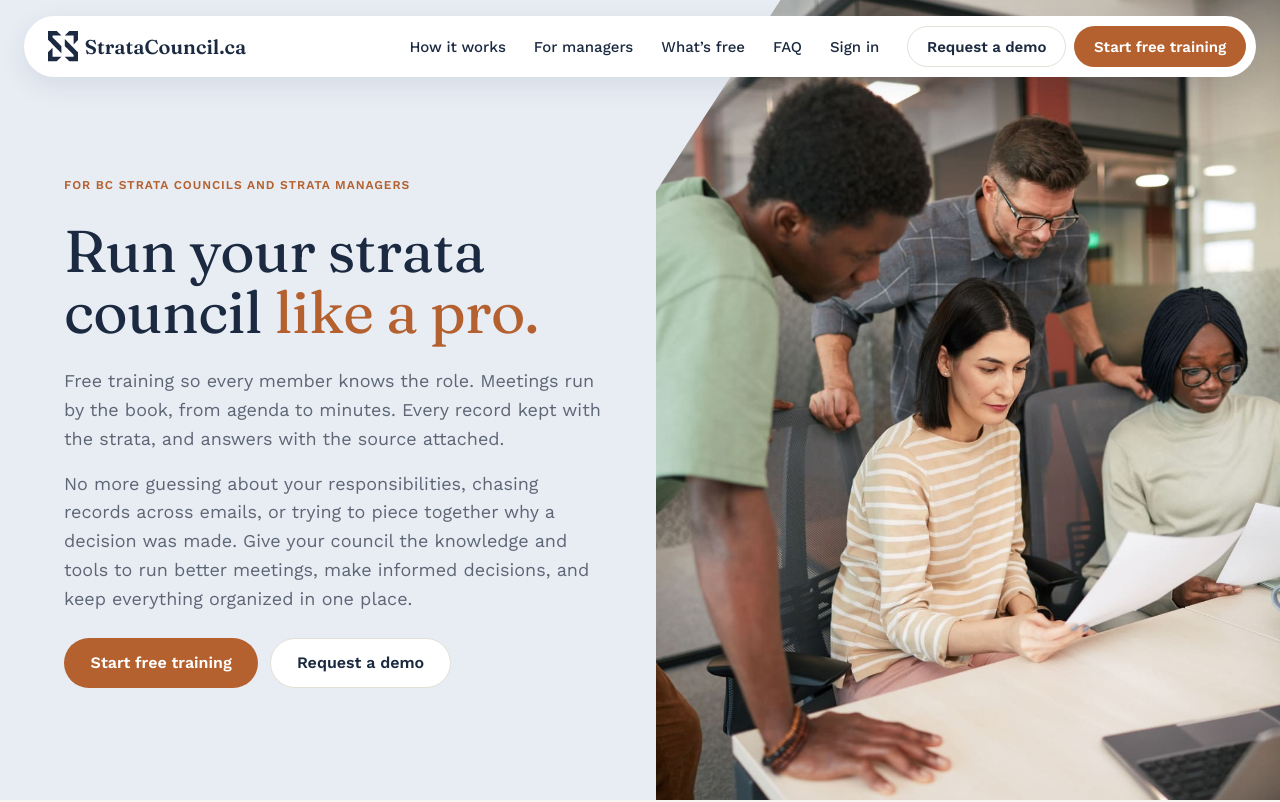
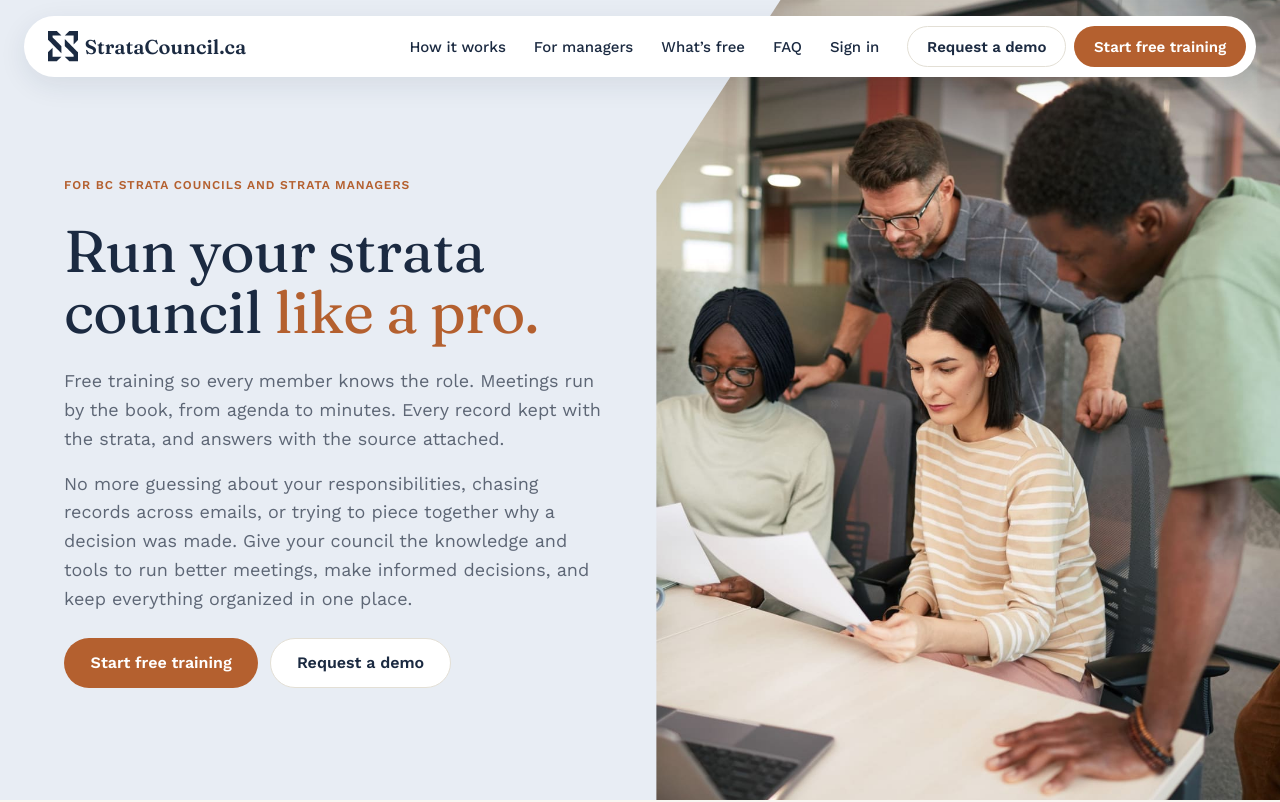
Before and after one commit to StrataCouncil/stratacouncil-marketing, a Next.js app: page / in a window 1280 px wide. Shown: the top 802 px of the page. Built offline with nearby package versions, Linux system fonts and the light colour scheme; no server answers.

Commit message:
Hero: mirror the photo so the group faces into the page
Co-Authored-By: Claude Opus 5.5 <noreply@anthropic.com>
Claude-Session: https://claude.ai/code/session_011bdXNR69iqwsd2cqbdg9LF

```diff
--- a/app/globals.css
+++ b/app/globals.css
@@ -431,6 +431,8 @@ svg {
   width: 100%;
   height: 100%;
   object-fit: cover;
+  /* Mirrored, so the group faces into the page. */
+  transform: scaleX(-1);
 }
 
 @media (max-width: 900px) {
```
